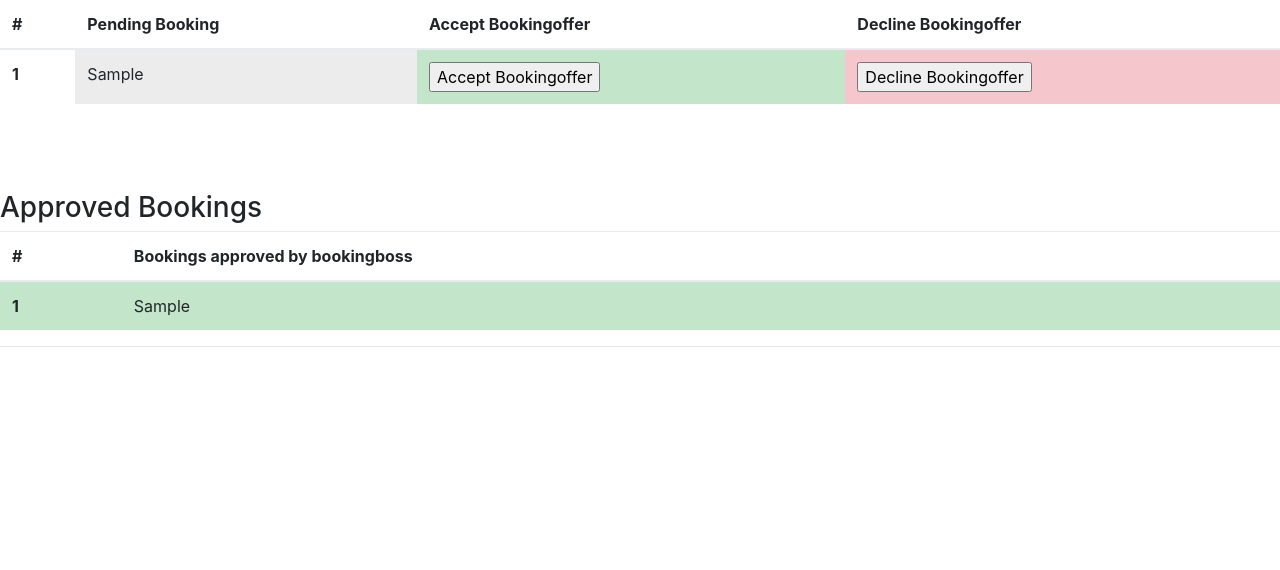
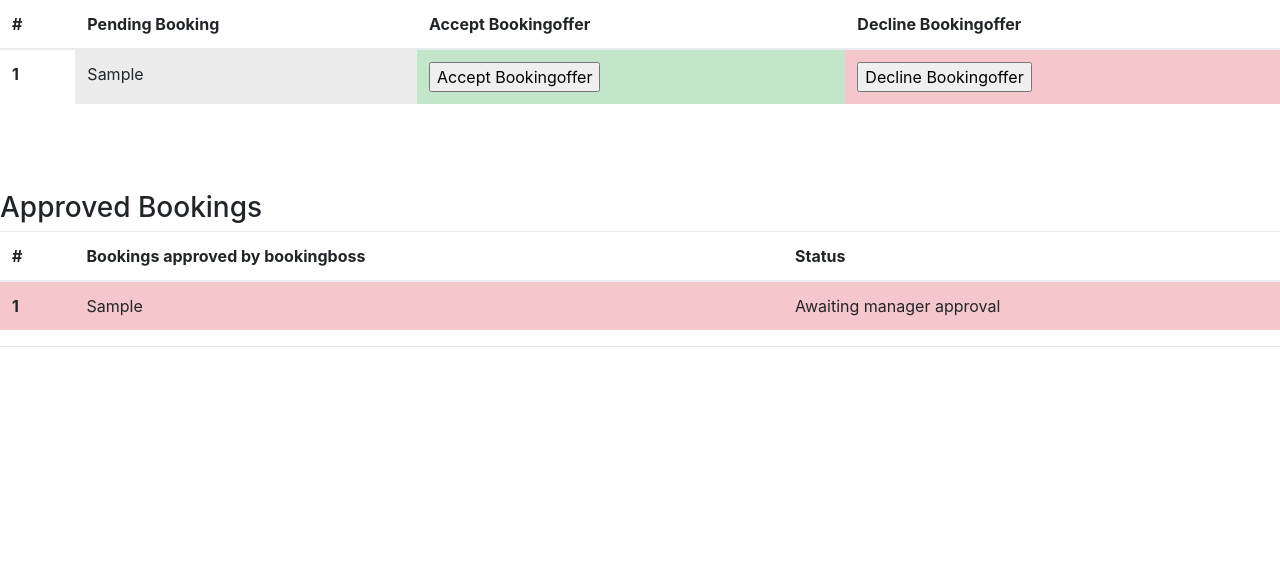
Before and after one commit to BenjaminFimreite/IT1901_Gruppe10, a Django app: template fpro/templates/pending_bookings.html in a window 1280 px wide. Shown: the part 160-730 px from the top of the page. Run offline with Django 3.2, Linux system fonts and the light colour scheme; a user stored in the database is signed in; tables that the repository leaves empty hold one stand-in row (values such as "Sample post"); the template is opened without the code that fills it: most values are stand-ins (such as "Sample title", 1, 10 or a date in 2020); some libraries are stand-ins or nearby versions.

Commit message:
små endringer i pending_bookings table

```diff
--- a/fpro/templates/pending_bookings.html
+++ b/fpro/templates/pending_bookings.html
@@ -49,15 +49,17 @@
      <table class="table">
        <thead>
          <tr>
-           <th>#</th>
-           <th>Bookings approved by bookingboss<th>
+            <th>#</th>
+            <th>Bookings approved by bookingboss<th>
+            <th>Status</th>
          </tr>
        </thead>
        <tbody>
          {% for x in approved_by_bookingboss %}
-         <tr class="table-success">
-           <th scope="row">{{forloop.counter}}</th>
-           <td>{{x}}<td>
+         <tr class="table-danger">
+            <th scope="row">{{forloop.counter}}</th>
+            <td>{{x}}<td>
+            <td>Awaiting manager approval</td>
          </tr>
          {% endfor %}
        </tbody>
```
